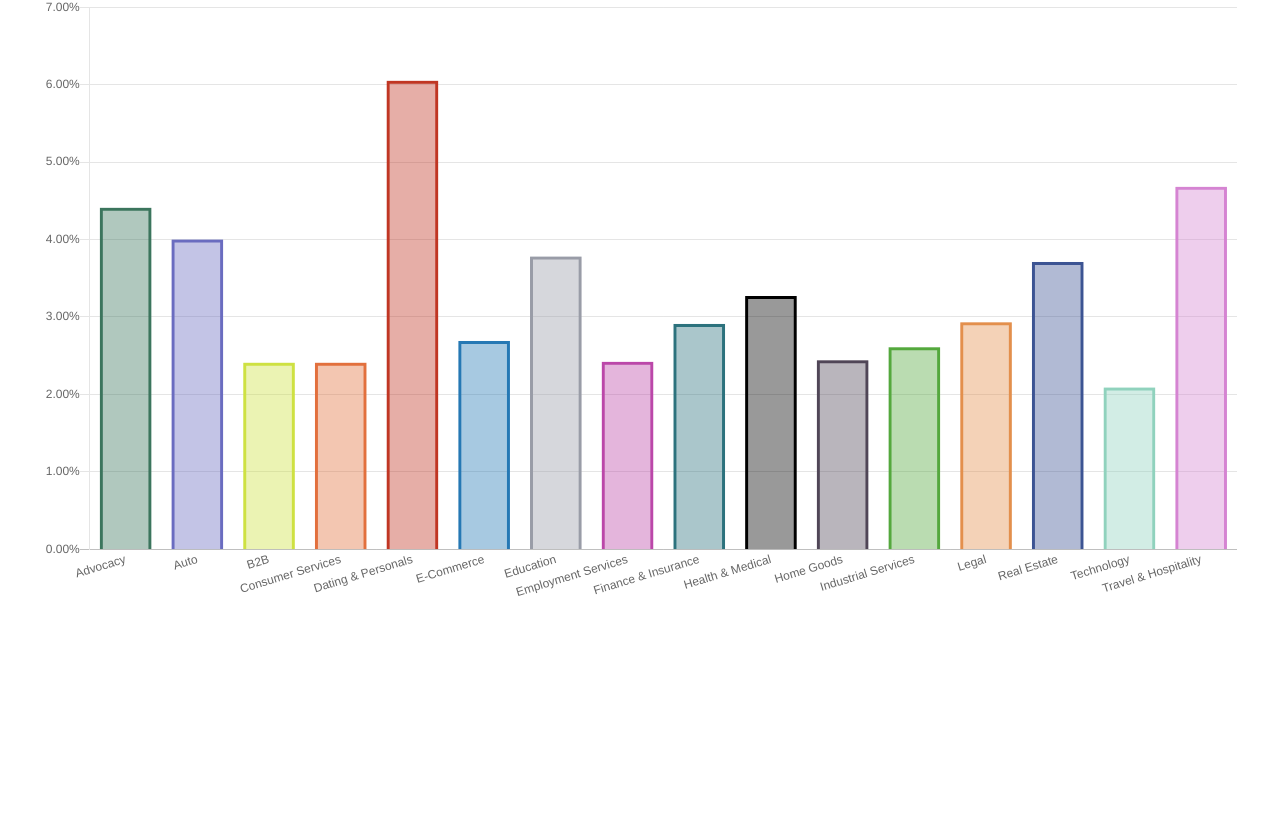
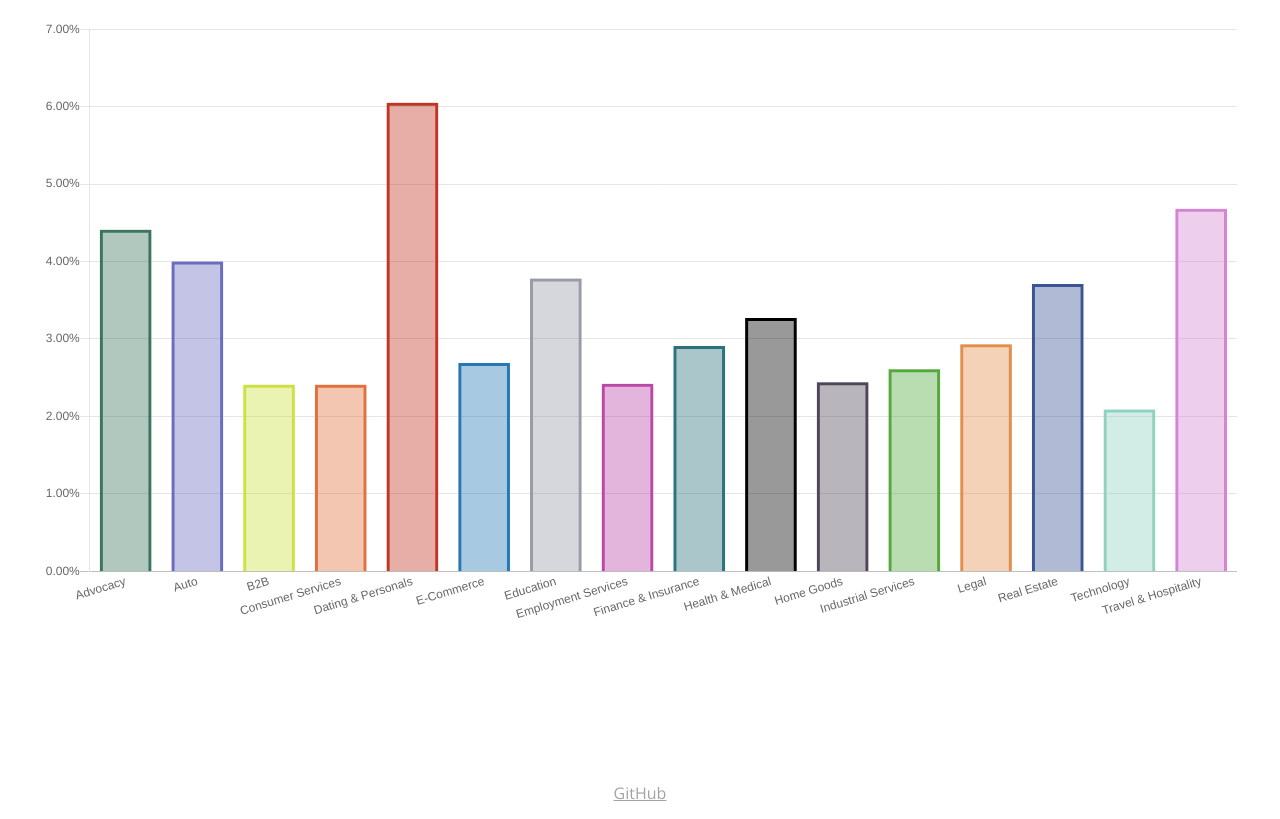
Before and after one commit to alexanderreardon/ppc-industry-benchmarks, a React (Create React App) app: page / in a window 1280 px wide. Shown: the part 324-1143 px from the top of the page. Before the commit the page ends 1039 px from the top, so only its background shows below. Built offline with nearby package versions, Linux system fonts and the light colour scheme.

Commit message:
Added footer with repo link & description highlight/selection styling.

```diff
--- a/src/App.js
+++ b/src/App.js
@@ -3,6 +3,7 @@ import Description from './Description';
 import MetricDropdown from './MetricDropdown.js';
 import NetworkDropdown from './NetworkDropdown.js';
 import BarChart from './BarChart.js';
+import Footer from './Footer.js';
 
 class App extends Component {
   constructor() {
@@ -37,6 +38,7 @@ class App extends Component {
         </div>
         <br />
         <BarChart metric={this.state.metric} network={this.state.network} />
+        <Footer />
       </div>
 
     );
--- /dev/null
+++ b/src/Footer.js
@@ -0,0 +1,13 @@
+import React, { Component } from 'react';
+
+export class Footer extends Component {
+  render() {
+    return (
+      <div className="footer">
+        <a href="https://github.com/alexanderreardon/ppc-industry-benchmarks" id="github-link">GitHub</a>
+      </div>
+    )
+  }
+}
+
+export default Footer;
--- a/src/index.css
+++ b/src/index.css
@@ -13,7 +13,7 @@ body {
   margin: 45px auto 15px auto;
 }
 
-/* Title+Description styling */
+/* Begin Title+Description styling */
 .header {
   max-width: 850px;
   margin: 0 auto;
@@ -26,12 +26,26 @@ body {
   margin-bottom: 1em;
   color: #007ABD;
   text-align: center;
+  line-height: 1.5;
 }
 
 .description {
   text-align: center;
 }
 
+/* WebKit/Blink Browsers */
+.description::selection {
+  background: #33ACCE;
+  color: #FFFFFF;
+}
+
+/* Gecko Browsers */
+.description::-moz-selection {
+  background: #33ACCE;
+  color: #FFFFFF;
+}
+
+/* Link Styling */
 .description a:hover {
   color: #FF8B45;
 }
@@ -40,10 +54,11 @@ body {
   box-shadow: inset 0 -2px 0 #FF8B45;
   transition: all .1s ease-in-out;
   text-decoration: none;
-  color: black;
+  color: #000000;
   background-color: transparent;
   padding: 3px 0;
 }
+/* End Title+Description styling */
 
 /* Begin dropdown styling */
 .dropdowns {
@@ -94,8 +109,9 @@ select::-ms-expand {
     text-shadow: 0 0 0 #ffffff;
   }
 }
+/* End Dropdown styling */
 
-
+/* Chart styling */
 .chart-container {
   height: 600px;
   padding-bottom: 100px !important;
@@ -116,3 +132,13 @@ select::-ms-expand {
   }
 
 }
+
+/* Footer styling */
+.footer {
+  padding-top: 60px;
+  text-align: center;
+}
+
+#github-link {
+  color: #a3a3a3;
+}
```
